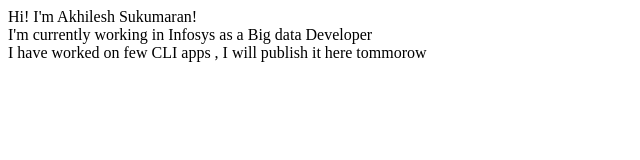
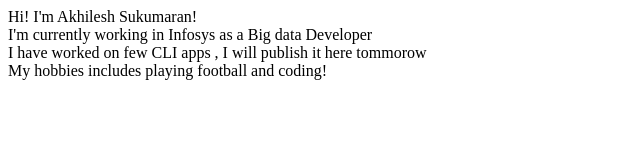
Before and after one commit to Akhileshsukumaran/akhileshsukumaran-site, a plain HTML site: page index.html in a window 1280 px wide. Shown: the whole page, without its empty margins (0-640 px from the left). Drawn offline with Linux system fonts and the light colour scheme.

Commit message:
added hobbies

```diff
--- a/index.html
+++ b/index.html
@@ -11,6 +11,8 @@
 
     I'm currently working in Infosys as a Big data Developer <br>
 
-    I have worked on few CLI apps , I will publish it here tommorow
+    I have worked on few CLI apps , I will publish it here tommorow <br>
+
+    My hobbies includes playing football and coding!
 </body>
 </html>
```
